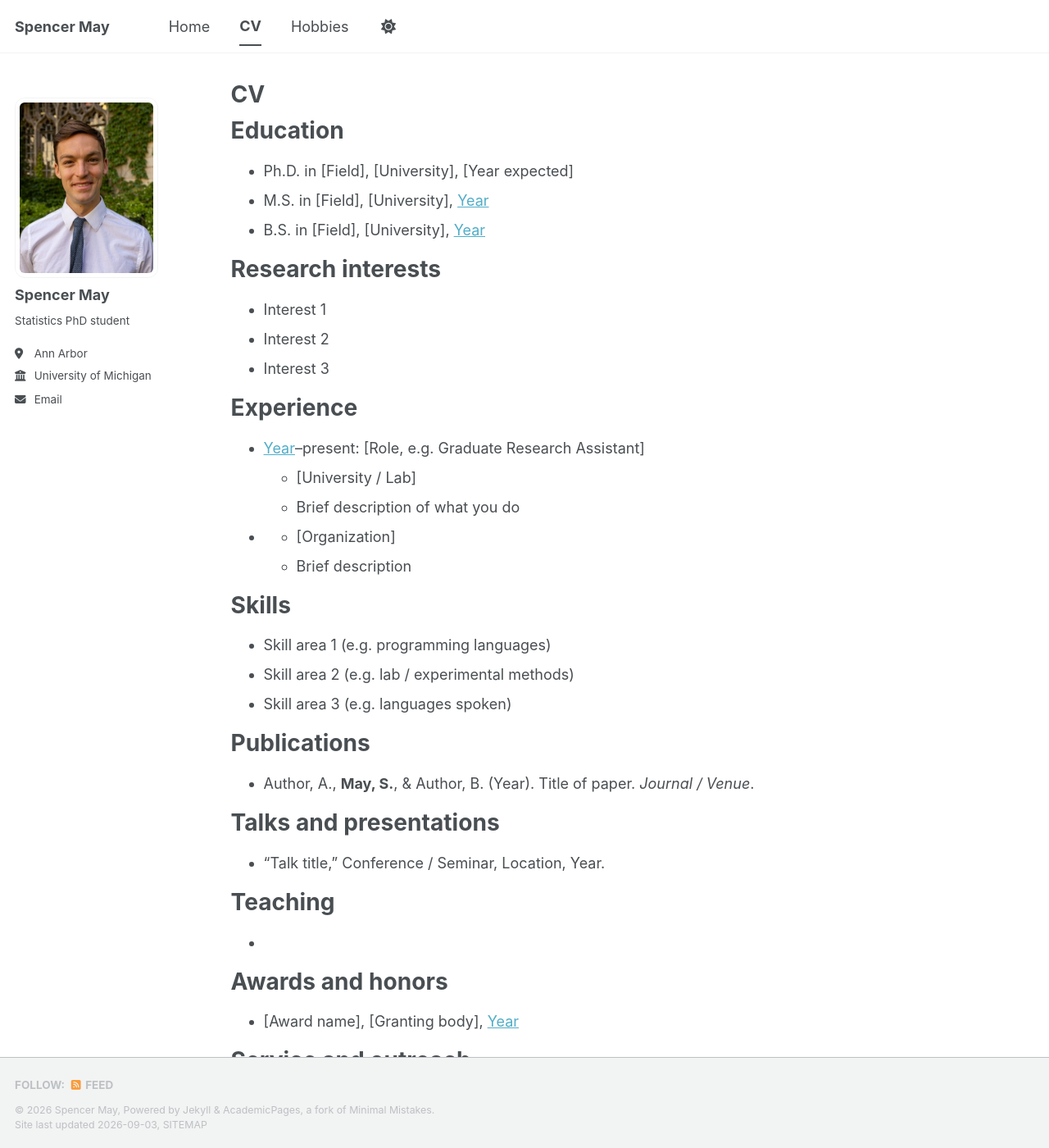
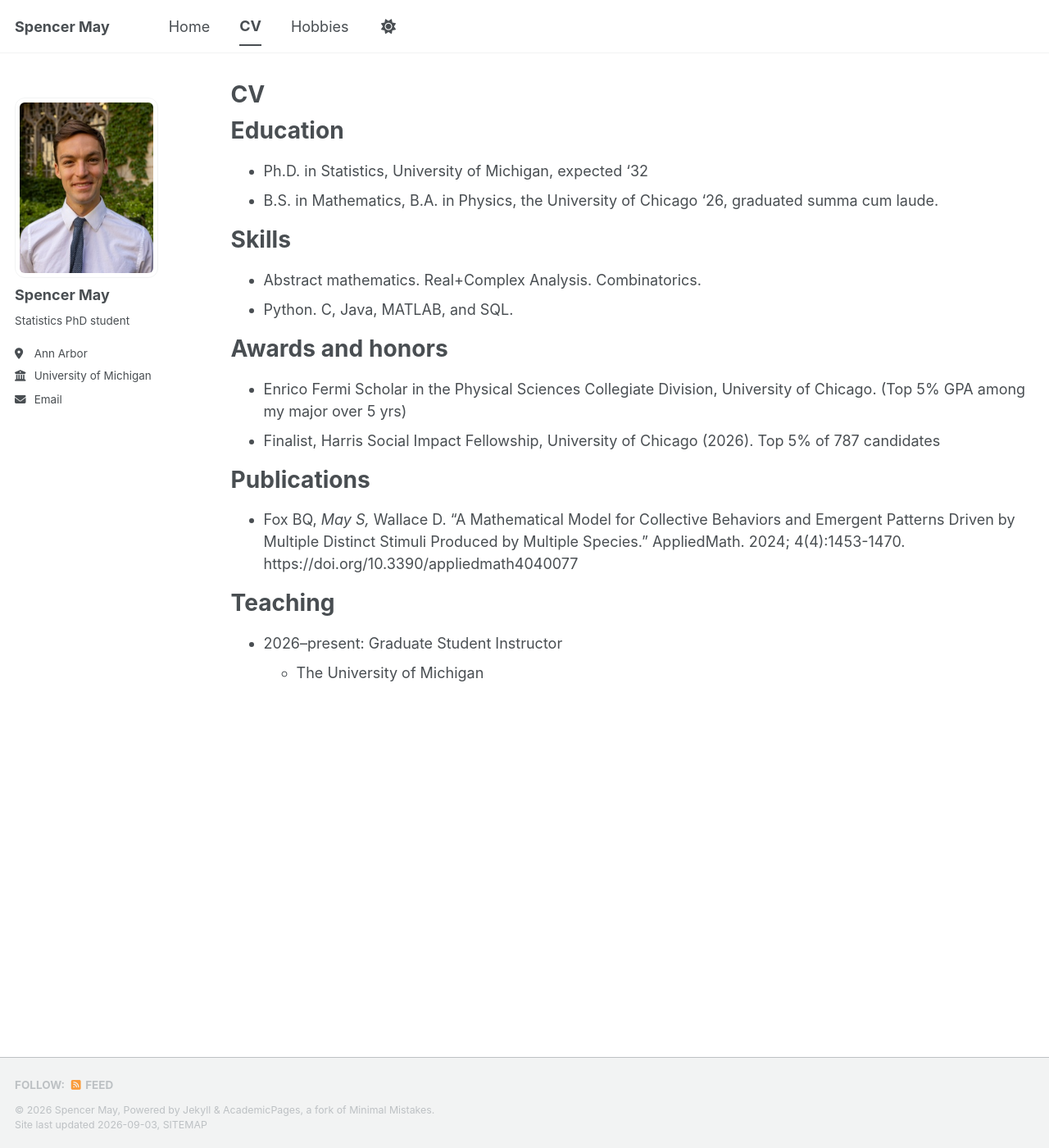
Before and after one commit to spencermay/spencermay.github.io, a Jekyll site: the page built from _pages/cv.md, in a window 1280 px wide and 1400 px high. Shown: the whole window at 82% size. Built offline with Jekyll 4.4.1, drawn with Linux system fonts in a browser that asks for light colours; a style sheet for code colours, icons or effects is not loaded.

Commit message:
updates to personal site

```diff
--- a/_pages/cv.md
+++ b/_pages/cv.md
@@ -24,49 +24,46 @@ redirect_from:
 
 Education
 ======
-* Ph.D. in [Field], [University], [Year expected]
-* M.S. in [Field], [University], [Year]
-* B.S. in [Field], [University], [Year]
+* Ph.D. in Statistics, University of Michigan, expected '32
+* B.S. in Mathematics, B.A. in Physics, the University of Chicago '26, graduated summa cum laude.
 
-Research interests
+<!-- Research interests
 ======
 * Interest 1
 * Interest 2
-* Interest 3
+* Interest 3 -->
 
-Experience
-======
-* [Year]–present: [Role, e.g. Graduate Research Assistant]
-  * [University / Lab]
-  * Brief description of what you do
-
-* [Year]: [Previous role]
-  * [Organization]
-  * Brief description
+<!-- Experience
+====== -->
 
 Skills
 ======
-* Skill area 1 (e.g. programming languages)
-* Skill area 2 (e.g. lab / experimental methods)
-* Skill area 3 (e.g. languages spoken)
+* Abstract mathematics. Real+Complex Analysis. Combinatorics.
+* Python. C, Java, MATLAB, and SQL.
+
+Awards and honors
+======
+* Enrico Fermi Scholar in the Physical Sciences Collegiate Division, University of Chicago. (Top 5% GPA among my major over 5 yrs)
+* Finalist, Harris Social Impact Fellowship, University of Chicago (2026). Top 5% of 787 candidates
 
 Publications
 ======
 <!-- List papers here as you publish them, most recent first: -->
-* Author, A., **May, S.**, & Author, B. (Year). Title of paper. *Journal / Venue*.
+* Fox BQ, *May S,* Wallace D. "A Mathematical Model for Collective Behaviors and Emergent Patterns Driven by Multiple Distinct Stimuli Produced by Multiple Species." AppliedMath. 2024; 4(4):1453-1470. https://doi.org/10.3390/appliedmath4040077
 
-Talks and presentations
+<!-- Talks and presentations
 ======
-* "Talk title," Conference / Seminar, Location, Year.
+* "Talk title," Conference / Seminar, Location, Year. -->
+
+<!-- Teaching
+======
+* [Term Year]: [Course name / role], [University] -->
 
 Teaching
 ======
-* [Term Year]: [Course name / role], [University]
+* 2026–present: Graduate Student Instructor
+  * The University of Michigan
 
-Awards and honors
+<!-- Service and outreach
 ======
-* [Award name], [Granting body], [Year]
-
-Service and outreach
-======
-* [Committee, review work, volunteering, etc.]
+* [Committee, review work, volunteering, etc.] -->
```
Also changed, not shown: _pages/about.md (+4 -4 lines), _pages/hobbies.md (+5 -8 lines).
